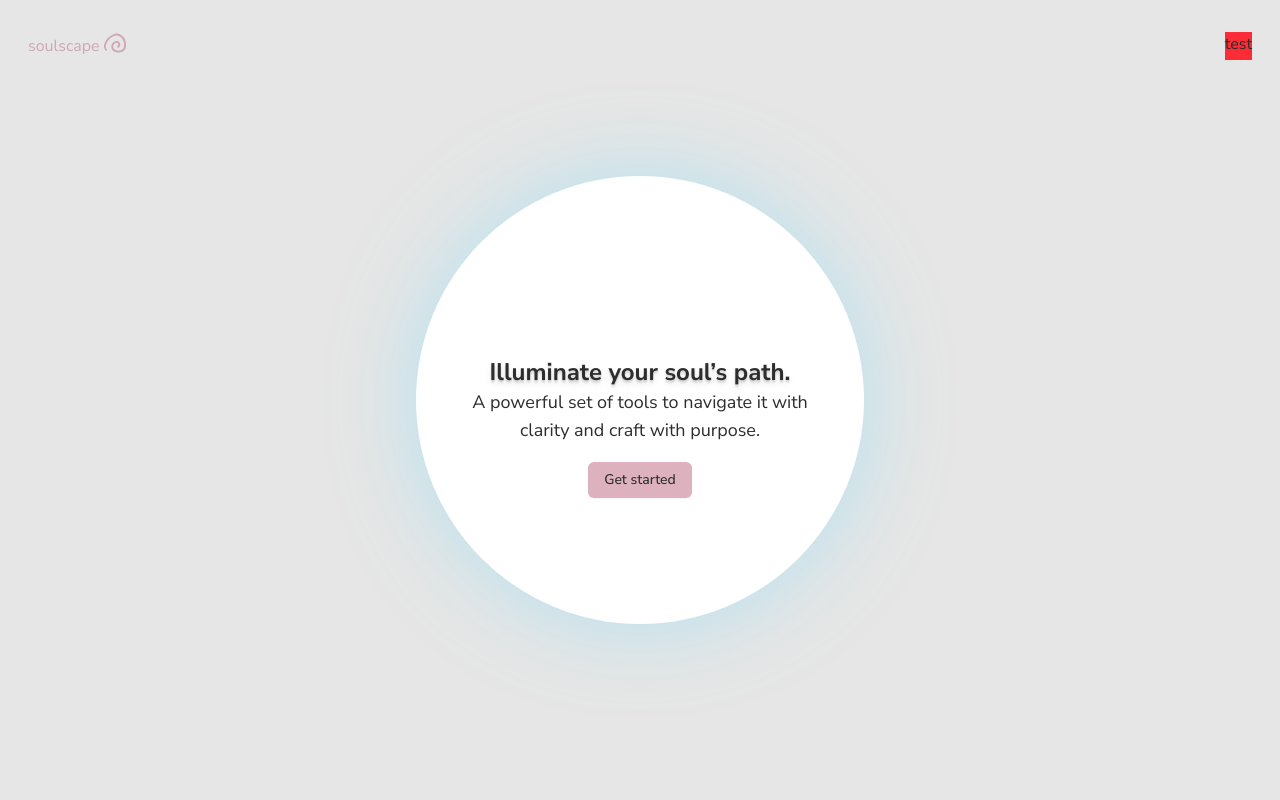
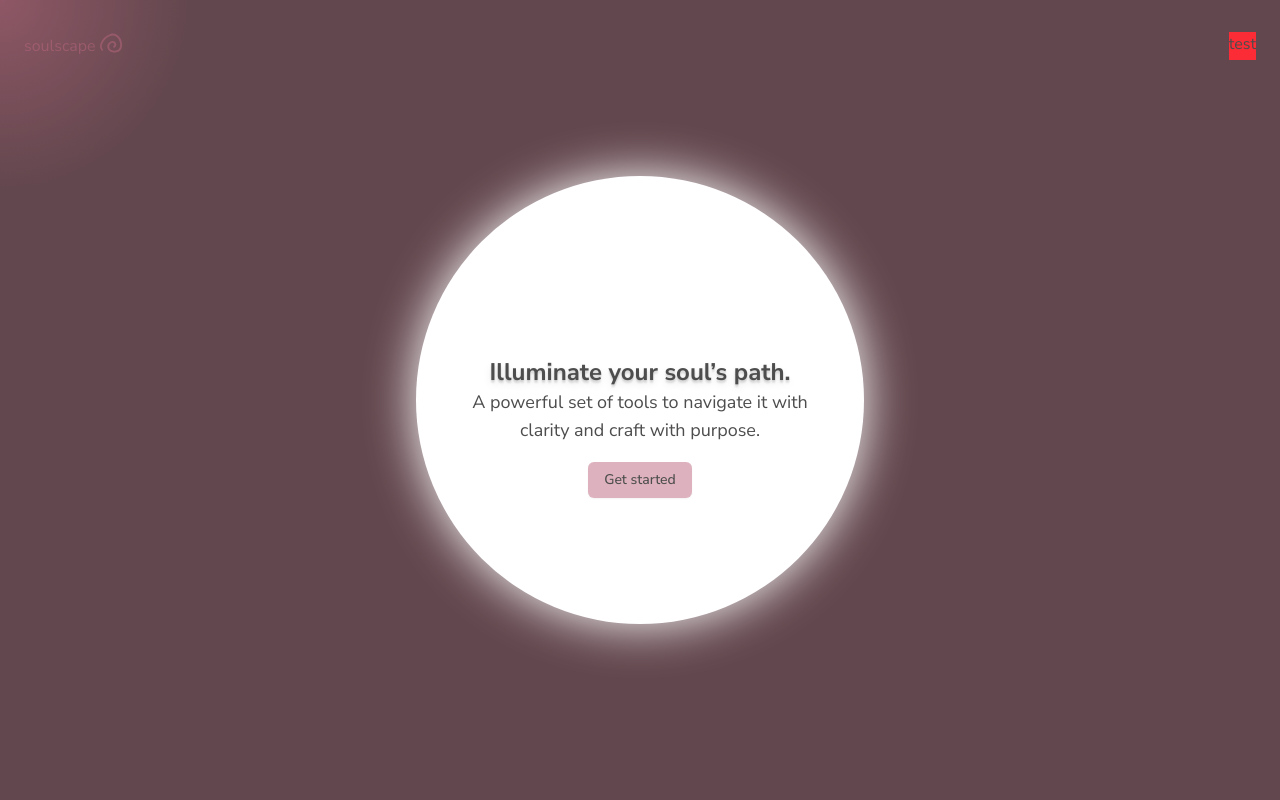
Before and after one commit to capt-ines/my-next-app, a Next.js app: page / in a window 1280 px wide. Shown: the top 800 px of the page. Built offline with nearby package versions, Linux system fonts and the light colour scheme; a web font is replaced by a local one.

Commit message:
feat: added mouse glow effect

```diff
--- a/package.json
+++ b/package.json
@@ -15,6 +15,7 @@
     "@radix-ui/react-slot": "^1.1.2",
     "class-variance-authority": "^0.7.1",
     "clsx": "^2.1.1",
+    "framer-motion": "^12.6.3",
     "lucide-react": "^0.486.0",
     "next": "15.2.4",
     "react": "^19.0.0",
--- a/src/components/layout/Layout.tsx
+++ b/src/components/layout/Layout.tsx
@@ -8,10 +8,12 @@ interface LayoutProps {
 
 function Layout({ children }: LayoutProps) {
   return (
-    <div className="relative">
-      <Header />
-      <main>{children}</main>
-      <Footer />
+    <div className="bg-background">
+      <div className="relative mx-6">
+        <Header />
+        <main>{children}</main>
+        <Footer />
+      </div>
     </div>
   );
 }
--- a/src/components/ui/HeroSection.tsx
+++ b/src/components/ui/HeroSection.tsx
@@ -3,9 +3,9 @@ import { Button } from "./button";
 
 const HeroSection = () => {
   return (
-    // <section className="from-primary to-secondary text-background relative flex h-screen flex-col items-center justify-center bg-gradient-to-b"
+    // <section className="from-primary to-secondary text-background relative flex h-screen flex-col items-center justify-center"
     <section className="flex h-screen items-center">
-      <div className="mx-auto flex aspect-square w-full max-w-md min-w-3xs flex-col items-center justify-center rounded-full bg-white px-5 shadow-[0_0_80px_var(--color-secondary)] sm:px-10">
+      <div className="mx-auto flex aspect-square w-full max-w-md min-w-3xs flex-col items-center justify-center rounded-full bg-white px-5 shadow-[0_0_50px_var(--color-white)] transition-shadow duration-1000 hover:shadow-[0_0_200px_var(--color-white)] sm:px-10">
         <div>
           <h1 className="text-shadow-lg text-center font-bold sm:text-2xl">
             Illuminate your soul’s path.
--- /dev/null
+++ b/src/components/ui/MouseLight.tsx
@@ -0,0 +1,16 @@
+import React, { useEffect } from "react";
+import useMousePosition from "@/hooks/useMousePosition.js";
+import { motion } from "framer-motion";
+
+const MouseLight = () => {
+  const { x, y } = useMousePosition();
+  return (
+    <motion.div
+      animate={{ x, y }}
+      transition={{ type: "keyframes" }}
+      className="to-background from-glow absolute hidden h-96 w-96 -translate-x-1/2 -translate-y-1/2 bg-radial to-70% lg:inline"
+    ></motion.div>
+  );
+};
+
+export default MouseLight;
--- /dev/null
+++ b/src/hooks/useMousePosition.js
@@ -0,0 +1,18 @@
+import { useState, useEffect } from "react";
+
+const useMousePosition = () => {
+  const [mousePosition, setMousePosition] = useState({ x: 0, y: 0 });
+  const updateMousePosition = (e) => {
+    setMousePosition({ x: e.clientX, y: e.clientY });
+  };
+  useEffect(() => {
+    window.addEventListener("mousemove", updateMousePosition);
+    return () => {
+      window.removeEventListener("mousemove", updateMousePosition);
+    };
+  }, []);
+
+  return mousePosition;
+};
+
+export default useMousePosition;
--- a/src/pages/_app.tsx
+++ b/src/pages/_app.tsx
@@ -2,6 +2,7 @@ import type { AppProps } from "next/app";
 import Layout from "../components/layout/Layout";
 import { Zeyada, Nunito_Sans } from "next/font/google";
 import "../styles/global-styles.css";
+import MouseLight from "@/components/ui/MouseLight";
 
 const zeyada = Zeyada({
   subsets: ["latin"],
@@ -16,12 +17,12 @@ const nunito = Nunito_Sans({
 export default function App({ Component, pageProps }: AppProps) {
   return (
     <>
+      <MouseLight />
       <style jsx global>{`
         html {
           font-family: ${nunito.style.fontFamily};
           background-color: var(--background);
           color: var(--on-background);
-          margin: 0px 28px;
           font-size: 16px;
         }
         /* h1 {
--- a/src/pages/index.tsx
+++ b/src/pages/index.tsx
@@ -5,6 +5,9 @@ export default function Home() {
   return (
     <>
       <HeroSection />
+      <section className="h-screen">
+        <p className="text-amber-300">test</p>
+      </section>
     </>
   );
 }
--- a/src/styles/global-styles.css
+++ b/src/styles/global-styles.css
@@ -8,19 +8,23 @@
   --color-secondary-variant: var(--secondary-variant);
   --color-on-secondary: var(--on-secondary);
   --color-background: var(--background);
+  --color-background-dark: var(--background-dark);
   --color-on-background: var(--on-background);
   --color-surface: var(--surface);
   --color-on-surface: var(--on-surface);
   --color-error: var(--error);
   --color-on-error: var(--on-error);
+  --color-glow: var(--glow);
 }
 
 @layer base {
   :root {
     --primary: #bb677f80;
+    --on-primary: #843c50;
     --secondary: #86e0fc80;
-    --background: #e6e6e6;
-    --on-background: rgb(45, 45, 45);
+    --background: #63474e;
+    --on-background: rgb(77, 77, 77);
+    --glow: #bb677f80;
   }
 
   .dark {
```
Also changed, not shown: tsconfig.json (+6 -1 lines), 1 other file (tests, documents, lock files or other folders).
